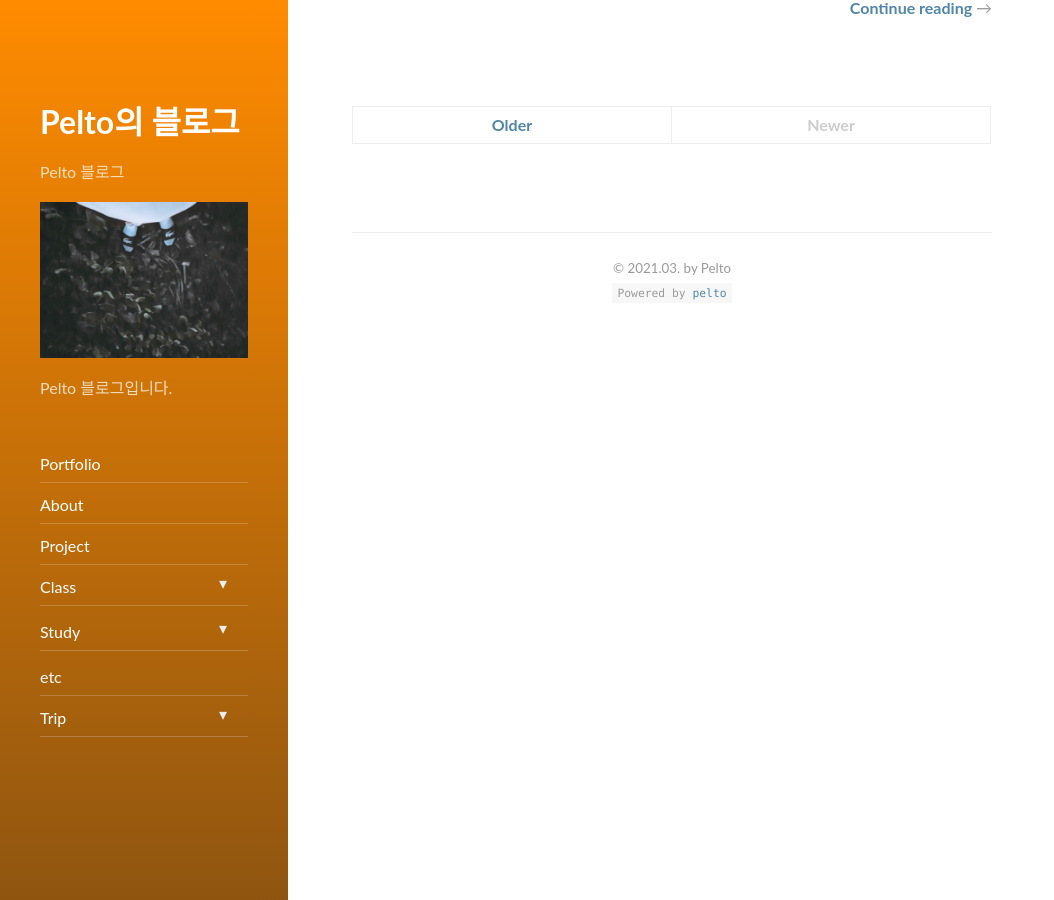
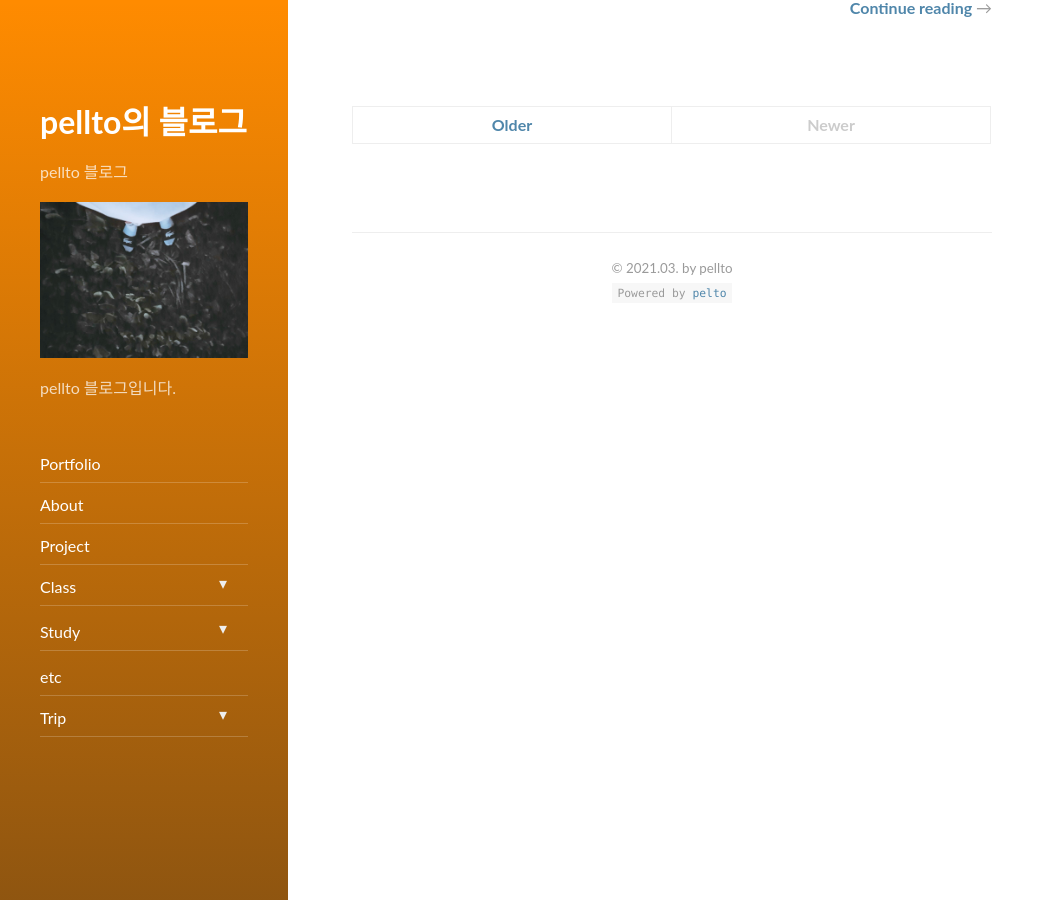
Before and after one commit to Pel-to/pelto.github.io, a Jekyll site: the page built from index.html, in a window 1280 px wide and 900 px high, scrolled down 1053 px. Shown: the whole window, without its empty margins (0-1054 px from the left). Built offline with Jekyll 4.4.1, drawn with Linux system fonts in a browser that asks for light colours; nearby versions of some CDN libraries; the list of posts is cut into pages by our own code.

Commit message:
modify username

```diff
--- a/_config.yml
+++ b/_config.yml
@@ -2,23 +2,23 @@
 #  User configuration
 # -----------------------------------------------------------------------------
 
-title:               Pelto의 블로그
+title:               pellto의 블로그
 
 # The unique resource location of your page.
 # Set to `https://<username>.github.io` when hosting on GitHub Pages
-url:                 https://Pel-to.github.io
+url:                 https://pellto.github.io
 
 # Set to '' when hosting a blog on GitHub Pages, ie on `//<username>.github.io`
 # Set to '/<reponame>' when using the `gh-pages` branch of a repository
 baseurl:             ""
 
 # A very short description of your page
-tagline:             "Pelto 블로그"
+tagline:             "pellto 블로그"
 
 # A short description of the page, used in the sidebar and as fallback for the meta description tag.
 # Markdown enabled, but don't use more than one paragraph (enforced by `>`)
 description:         >
-  Pelto 블로그입니다.
+  pellto 블로그입니다.
 
 # This should be the same author as first entry in `_data/authors.yml`
 author:
@@ -51,7 +51,7 @@ disqus: True
 disqus_shortname:    xxxx
 
 # This text will appear in the footer of every page. Markdown enabled.
-copyright:           '&copy; 2021.03. by Pelto'
+copyright:           '&copy; 2021.03. by pellto'
 
 # Format of the permalinks
 permalink:
--- a/_data/authors.yml
+++ b/_data/authors.yml
@@ -1,7 +1,7 @@
 # The primary author of this blog.
 # Must be the same as `author` in `_config.yml`.
 # Change `qwtel` to your shortname (used in the front matter to set a page's author, e.g. `author: qwtel`).
-pelto:
+pellto:
   name:              HaHoon Jeon
   email:             lovegkgns@gmail.com
 
@@ -9,7 +9,7 @@ pelto:
   # Markdown enabled, can use multiple paragraphs (enabled by `|`)
   # 자기 소개
   about:             |
-    안녕하세요. 말미잘 겸 Pelto 입니다.
+    안녕하세요. 말미잘 겸 Pellto 입니다.
 
 
   # This photo will be used in the about section
```
